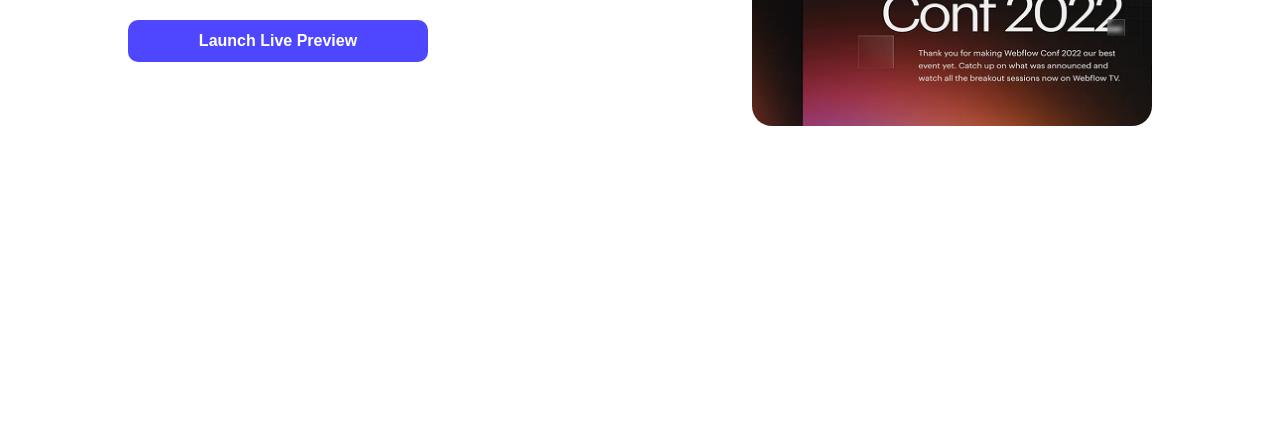
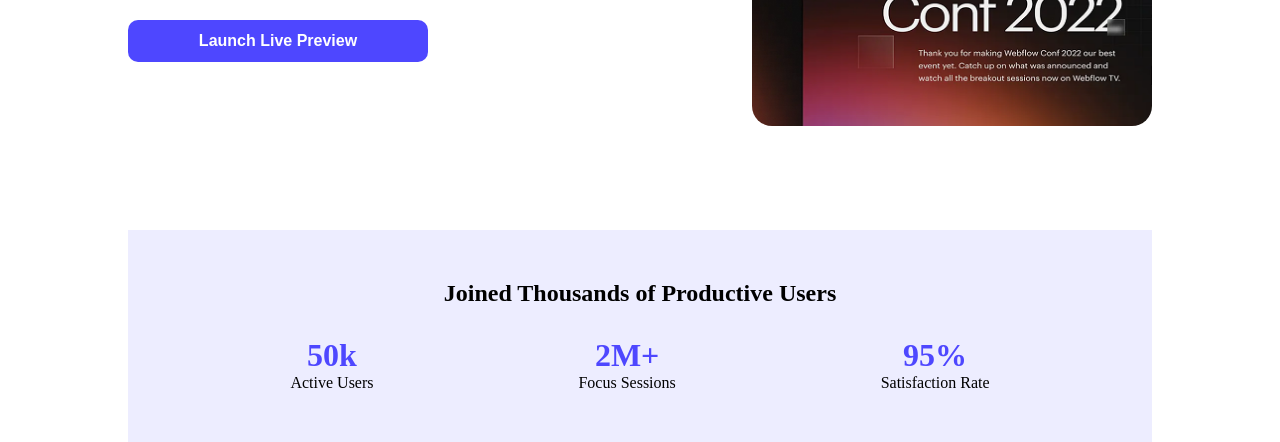
Before and after one commit to Salikur6/landing-launchpad-B12A1, a plain HTML site: page index.html in a window 1280 px wide. Shown: the part 682-1124 px from the top of the page. Before the commit the page ends 912 px from the top, so only its background shows below. Drawn offline with Linux system fonts and the light colour scheme.

Commit message:
productive users section done

```diff
--- a/index.html
+++ b/index.html
@@ -44,6 +44,28 @@
             </div>
         </div>
 
+        <div class="productive-users">
+            <div class="user">
+                <h2>Joined Thousands of Productive Users</h2>
+
+                <div class="user-info">
+                    <div class="info1">
+                        <h1>50k</h1>
+                        <p>Active Users</p>
+                    </div>
+                    <div class="info2">
+                        <h1>2M+</h1>
+                        <p>Focus Sessions</p>
+                    </div>
+                    <div class="info3">
+                        <h1>95%</h1>
+                        <p>Satisfaction Rate</p>
+                    </div>
+
+                </div>
+            </div>
+        </div>
+
     </main>
 
 
--- a/style.css
+++ b/style.css
@@ -98,3 +98,31 @@ nav ul li a {
 .right-side img{
     border-radius: 20px;
 }
+
+
+.productive-users{
+
+    width: 80%;
+    margin: 0 auto;
+    background-color: #4d47ff19;
+}
+
+.user{
+    text-align: center;
+    padding: 50px 60px;
+}
+
+.user h2{
+    margin-bottom: 30px;
+}
+.user-info{
+    display: flex;
+    justify-content: space-around;
+    text-align: center;
+
+}
+
+.info1 h1, .info2 h1, .info3 h1{
+    font-weight: 700;
+    color: #4E47FF;
+}
```
